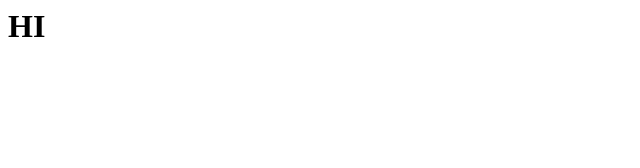
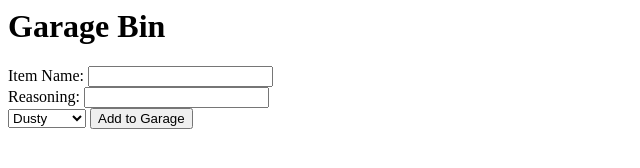
Before and after one commit to jdursema/GarageBin, a website: page public/index.html in a window 1280 px wide. Shown: the whole page, without its empty margins (0-640 px from the left). Drawn offline with Linux system fonts and the light colour scheme.

Commit message:
set up form

```diff
--- a/public/index.html
+++ b/public/index.html
@@ -1,5 +1,33 @@
 <html>
+  <head>
+    <title>
+      Garage Bin
+    </title>
+  </head>
   <body>
-    <h1>HI</h1>
+    <header>
+      <h1>Garage <span>Bin</span></h1>
+    </header>
+    <body>
+      <div class="list-of-stuff">
+
+      </div>
+      <form>
+        <div>
+          <lable for='name-input'>Item Name:</lable>
+          <input class='name-input' type='text'/>
+        </div>
+        <div>
+          <lable for='reason-input'>Reasoning:</lable>
+          <input class='reason-input' type='text'/>
+        </div>
+        <select name="text">
+          <option value="Sparkling">Sparkling</option>
+          <option value="Dusty" selected>Dusty</option>
+          <option value="Rancid">Rancid</option>
+        </select>
+        <button>Add to Garage</button>
+      </form>
+    </body>
   </body>
 </html>
```
